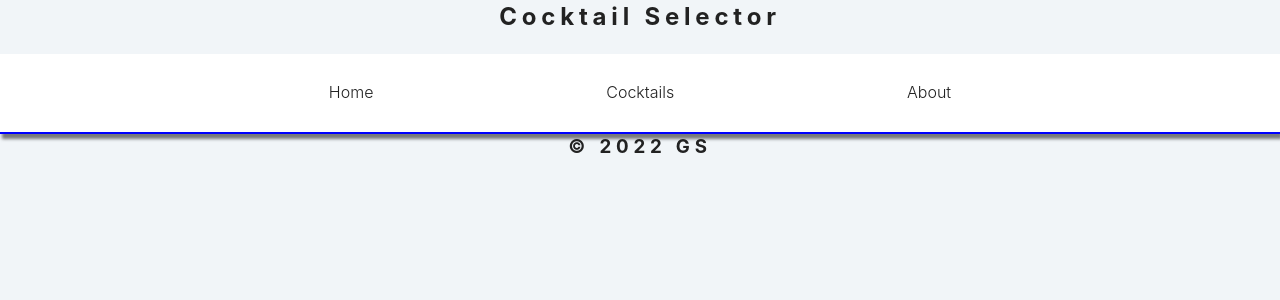
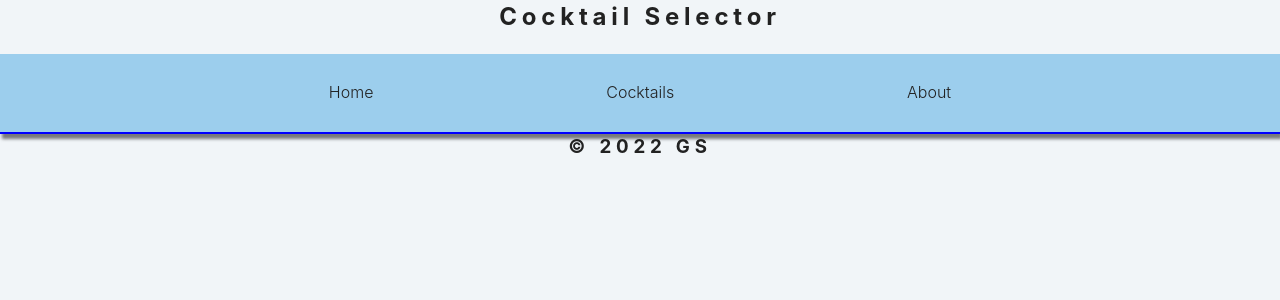
Before and after one commit to swanmac/Cocktail_Selector, a React (Create React App) app in the folder cocktail-selector/: page /cocktail in a window 1280 px wide. Shown: the top 300 px of the page. Built offline with nearby package versions, Linux system fonts and the light colour scheme; the HTML template or start-up script is replaced by a standard one.

Commit message:
nav and form styling

```diff
--- a/cocktail-selector/src/index.css
+++ b/cocktail-selector/src/index.css
@@ -132,7 +132,7 @@ Navbar
 ======
 */
 .navbar {
-  background: var(--mainWhite);
+  background: rgb(156, 206, 237);
   height: 5rem;
   display: flex;
   align-items: center;
@@ -280,7 +280,7 @@ Form
   width: var(--smallWidth);
   margin: 0 auto;
   max-width: var(--maxWidth);
-  background: var(--mainWhite);
+  background: rgb(156, 206, 237);
   padding: 2rem 2.5rem;
   text-transform: capitalize;
   border-radius: var(--mainBorderRadius);
```
